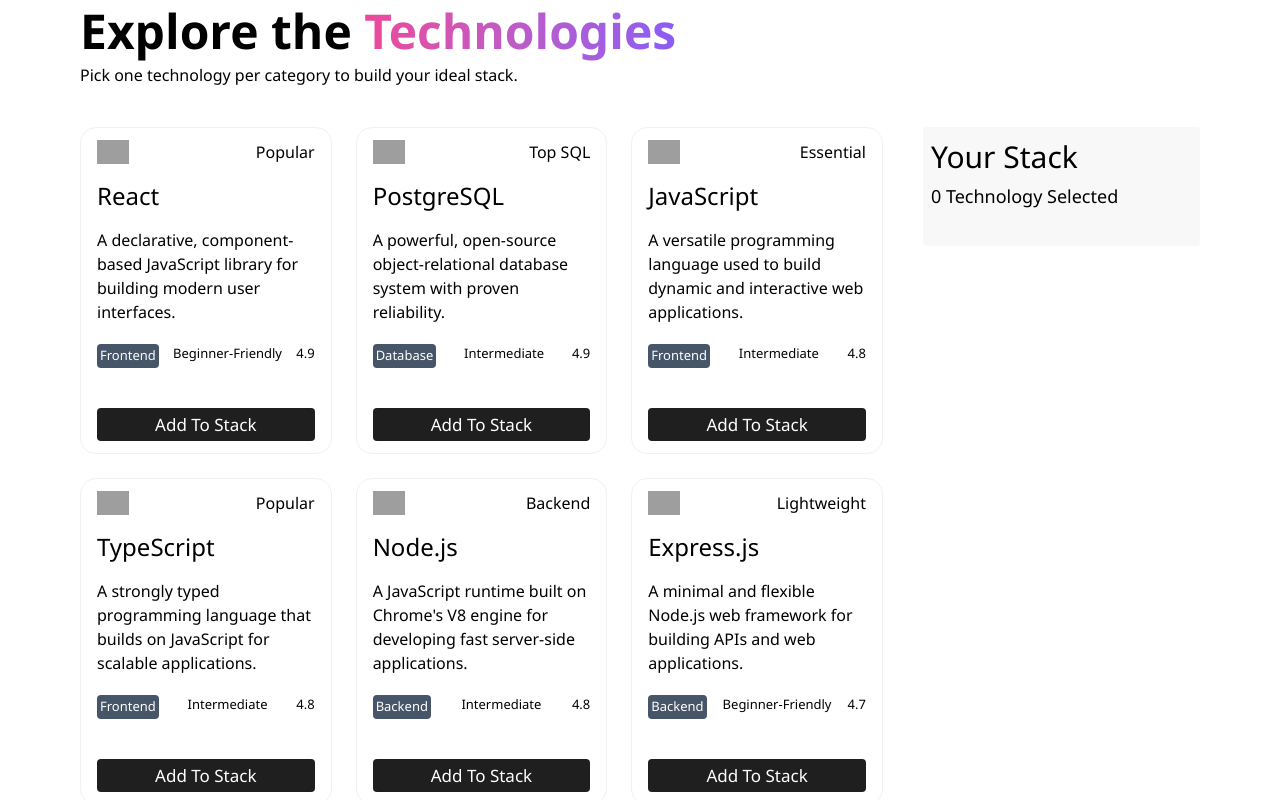
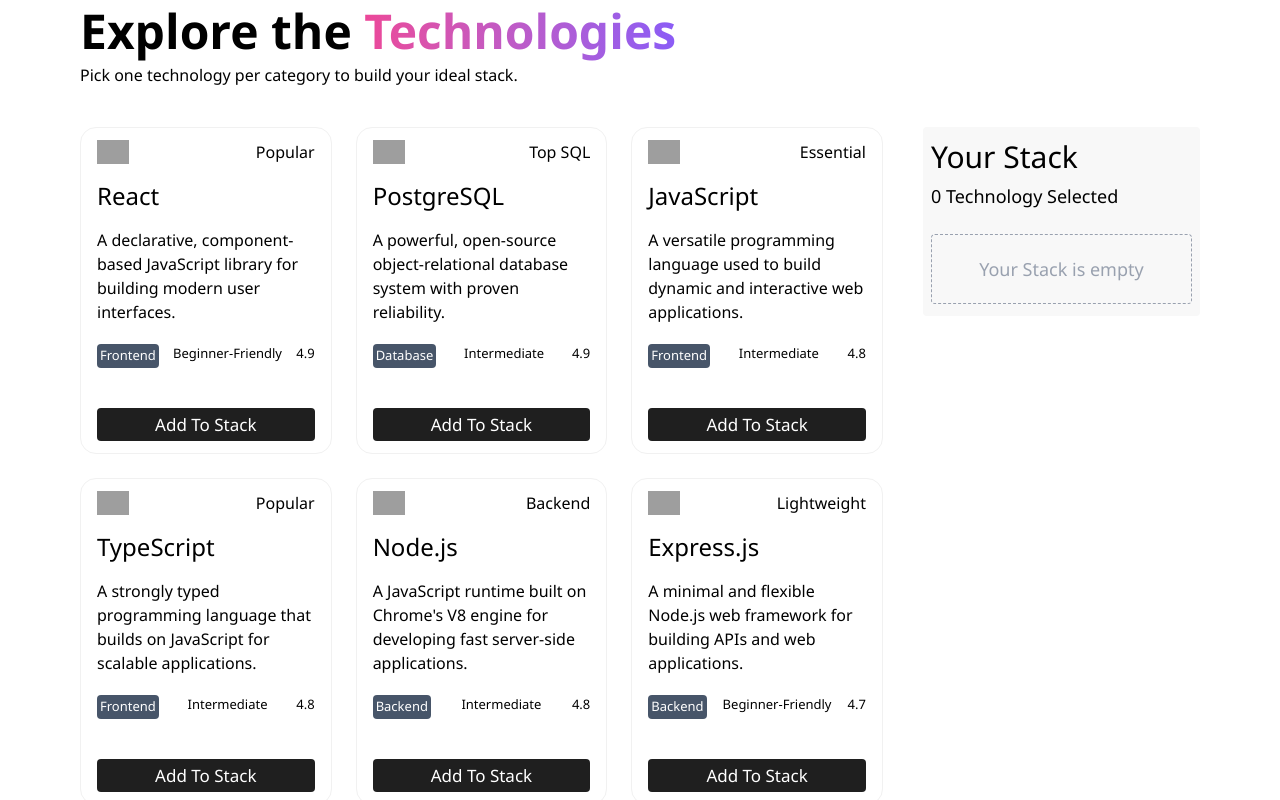
Before and after one commit to mdsakiblabs/ph-assignment05, a React (Vite) app: page / in a window 1280 px wide. Shown: the part 860-1660 px from the top of the page. Built offline with nearby package versions, Linux system fonts and the light colour scheme; grey boxes are pictures that could not be loaded.

Commit message:
added your stack is empty text when there is no card

```diff
--- a/src/components/ExplorTheTech.tsx
+++ b/src/components/ExplorTheTech.tsx
@@ -43,13 +43,9 @@
   };
 
   const handleRemoveFromStack = (id: string) => {
-  const technology = selectedStack.find(
-    (item) => item.id === id
-  );
+    const technology = selectedStack.find((item) => item.id === id);
 
-  setSelectedStack(
-    selectedStack.filter((item) => item.id !== id)
-  );
+    setSelectedStack(selectedStack.filter((item) => item.id !== id));
 
     if (technology) {
       toast.success(`${technology.name} removed successfully`);
@@ -109,7 +105,12 @@
                   {selectedStack.length} Technology Selected
                 </p>
 
-              {selectedStack.map((item) => {
+                {selectedStack.length === 0 ? (
+                  <div className="flex justify-center items-center p-5 border border-dashed border-gray-400 rounded">
+                    <p className="text-gray-400 text-lg">Your Stack is empty</p>
+                  </div>
+                ) : (
+                  selectedStack.map((item) => {
                     return (
                       <YourStackCards
                         key={item.id}
@@ -119,7 +120,8 @@
                         onRemove={() => handleRemoveFromStack(item.id)}
                       />
                     );
-              })}
+                  })
+                )}
 
                 {selectedStack.length > 0 && (
                   <button
```
Lines whose indentation alone changed are shown as unchanged.
